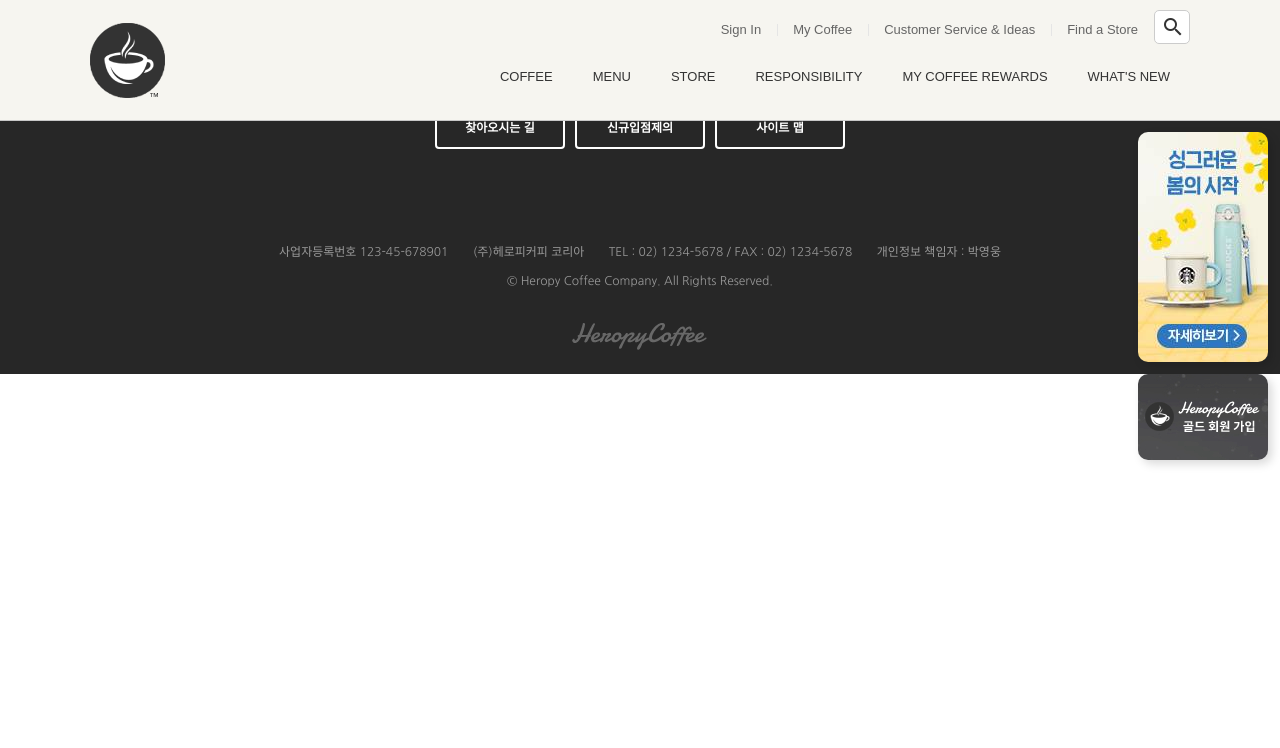
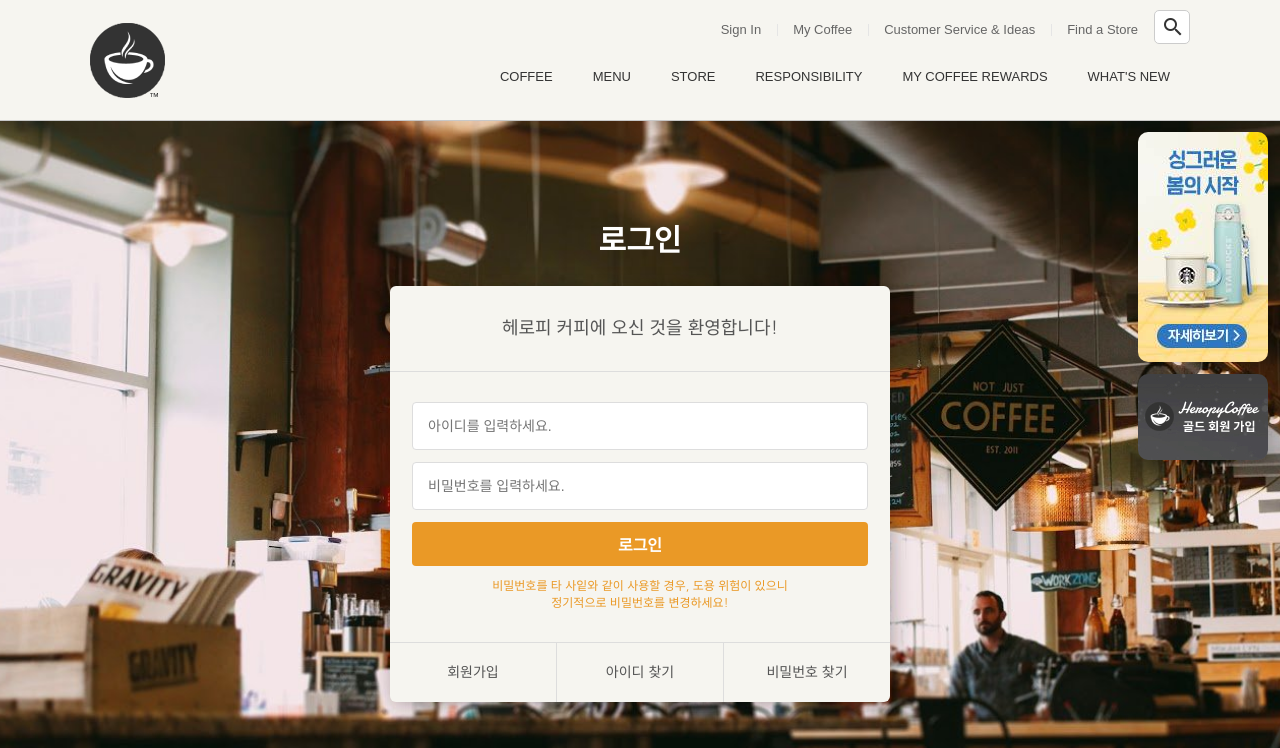
Before and after one commit to hyedeokGo/Coffee_project, a plain HTML site: page signin/index.html in a window 1280 px wide. Shown: the top 748 px of the page. Drawn offline with nearby package versions, Linux system fonts and the light colour scheme; a script that the page names is missing.

Commit message:
로그인 섹션 추가

```diff
--- a/css/common.css
+++ b/css/common.css
@@ -69,6 +69,17 @@ img {
 .btn.btn--white:hover {
   color: #333;
   background-color: #fff;
+}
+.btn.btn-primary {
+  color: #fff;
+  background-color: #ea9926;
+  border: none;
+}
+.btn.btn-primary:hover {
+  background-color: #cc8823;
+}
+.btn.block{
+  width: 100%;
 }
 
 /* BACK TO POSITION */
--- a/css/signin.css
+++ b/css/signin.css
@@ -0,0 +1,66 @@
+.signin {
+  margin-top: 120px;
+  padding: 100px 0 150px;
+  background: url("../images/signin_bg.jpg") center no-repeat;
+  background-attachment: fixed;
+  background-size: cover;
+}
+.signin h1 {
+  color: #fff;
+  font-size: 30px;
+  font-weight: 700;
+  text-align: center;
+  margin-bottom: 24px;
+}
+.signin .signin__card {
+  width: 500px;
+  margin: 0 auto;
+  border-radius: 6px;
+  background-color: #f6f5f0;
+  box-shadow: 2px 2px 20px rgba(0, 0, 0, 0.3);
+  color: #555;
+}
+.signin .signin__card h2 {
+  padding: 30px;
+  font-size: 18px;
+  text-align: center;
+  border-bottom: 1px solid #ddd;
+}
+.signin .signin__card form {
+  padding: 30px 22px;
+}
+.signin .signin__card form input {
+  width: 100%;
+  margin-bottom: 12px;
+  padding: 15px;
+  border: 1px solid #ddd;
+  border-radius: 4px;
+  outline: none;
+  box-sizing: border-box;
+  font-size: 14px;
+}
+.signin .signin__card form p {
+  margin-top: 12px;
+  font-size: 12px;
+  color: #ea9926;
+  text-align: center;
+}
+.signin .signin__card .actions {
+  display: flex;
+  border-top: 1px solid #ddd;
+}
+.signin .signin__card .actions a {
+  flex-grow: 1;
+  flex-basis: 0;
+  text-align: center;
+  padding: 20px;
+  color: #555;
+  font-size: 14px;
+  border-right: 1px solid #ddd;
+}
+.signin .signin__card .actions a:hover {
+  text-decoration: underline;
+}
+.signin .signin__card .actions a:last-child {
+  border-right: none;
+}
--- a/signin/index.html
+++ b/signin/index.html
@@ -376,6 +376,27 @@
     </div>
   </header>
 
+  <!-- SIGN IN -->
+  <section class="signin">
+    <h1>로그인</h1>
+    <div class="signin__card">
+      <h2>헤로피 커피에 오신 것을 환영합니다!</h2>
+      <form>
+        <input type="text" placeholder="아이디를 입력하세요.">
+        <input type="password" placeholder="비밀번호를 입력하세요.">
+        <button type="submit" class="btn btn-primary block">로그인</button>
+        <p>
+          비밀번호를 타 사잍와 같이 사용할 경우, 도용 위험이 있으니<br>
+          정기적으로 비밀번호를 변경하세요!
+        </p>
+      </form>
+      <div class="actions">
+        <a href="javascript:void(0)">회원가입</a>
+        <a href="javascript:void(0)">아이디 찾기</a>
+        <a href="javascript:void(0)">비밀번호 찾기</a>
+      </div>
+    </div>
+  </section>
 
   <footer>
     <div class="inner">
```
